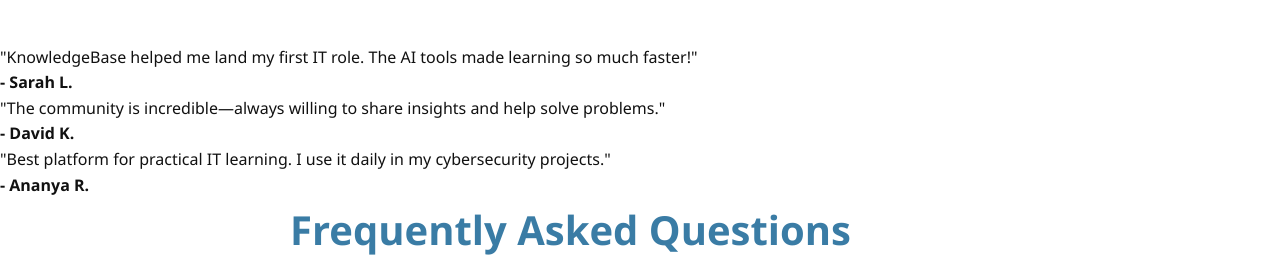
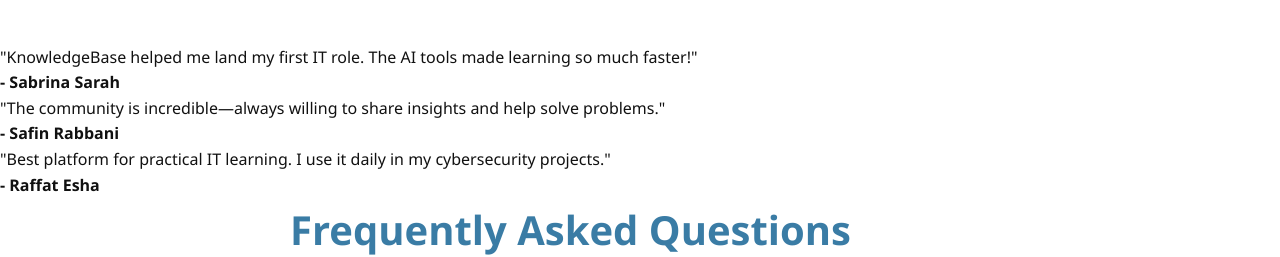
Before and after one commit to mustaquim-ms/IT-Troubleshooting-Knowledgebase, a plain HTML site: page docs/about_us.html in a window 1280 px wide. Shown: the part 5506-5763 px from the top of the page. Drawn offline with nearby package versions, Linux system fonts and the light colour scheme.

Commit message:
changes_v3

```diff
--- a/docs/about_us.html
+++ b/docs/about_us.html
@@ -356,15 +356,15 @@
         <div class="testimonial-cards">
             <div class="testimonial-card" data-aos="fade-up" data-aos-delay="100">
                 <p>"KnowledgeBase helped me land my first IT role. The AI tools made learning so much faster!"</p>
-                <h4>- Sarah L.</h4>
+                <h4>- Sabrina Sarah</h4>
             </div>
             <div class="testimonial-card" data-aos="fade-up" data-aos-delay="200">
                 <p>"The community is incredible—always willing to share insights and help solve problems."</p>
-                <h4>- David K.</h4>
+                <h4>- Safin Rabbani</h4>
             </div>
             <div class="testimonial-card" data-aos="fade-up" data-aos-delay="300">
                 <p>"Best platform for practical IT learning. I use it daily in my cybersecurity projects."</p>
-                <h4>- Ananya R.</h4>
+                <h4>- Raffat Esha</h4>
             </div>
         </div>
     </section>
```
